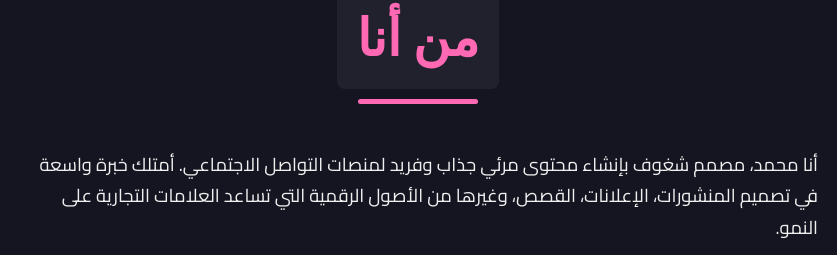
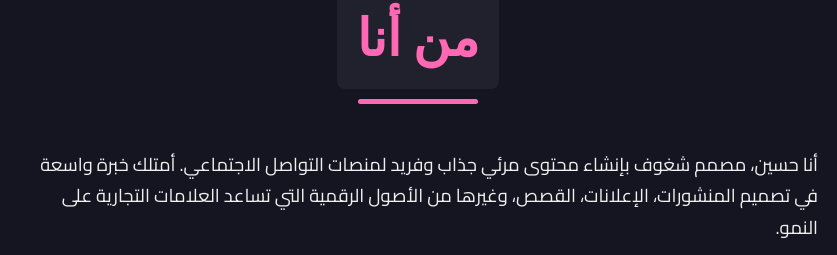
Before and after one commit to hocineatik/Portfoloi, a plain HTML site: page index.html in a window 1280 px wide. Shown: the part 1574-1829 px from the top of the page, 222-1059 px from the left. Drawn offline with nearby package versions, Linux system fonts and the light colour scheme.

Commit message:
Update index.html

```diff
--- a/index.html
+++ b/index.html
@@ -843,7 +843,7 @@
             <h2>من أنا</h2>
             <div class="about-content">
                 <div class="about-text">
-                    <p>أنا محمد، مصمم شغوف بإنشاء محتوى مرئي جذاب وفريد لمنصات التواصل الاجتماعي. أمتلك خبرة واسعة في تصميم المنشورات، الإعلانات، القصص، وغيرها من الأصول الرقمية التي تساعد العلامات التجارية على النمو.</p>
+                    <p>أنا حسين، مصمم شغوف بإنشاء محتوى مرئي جذاب وفريد لمنصات التواصل الاجتماعي. أمتلك خبرة واسعة في تصميم المنشورات، الإعلانات، القصص، وغيرها من الأصول الرقمية التي تساعد العلامات التجارية على النمو.</p>
                     <p>أؤمن بأن التصميم الجيد هو أساس كل مشروع ناجح، وأحرص دائماً على أن يكون كل عمل أقوم به يجمع بين الجمال البصري والأداء القوي. أعمل بجد لتحويل الأفكار إلى واقع رقمي ملموس.</p>
                 </div>
             </div>
```
